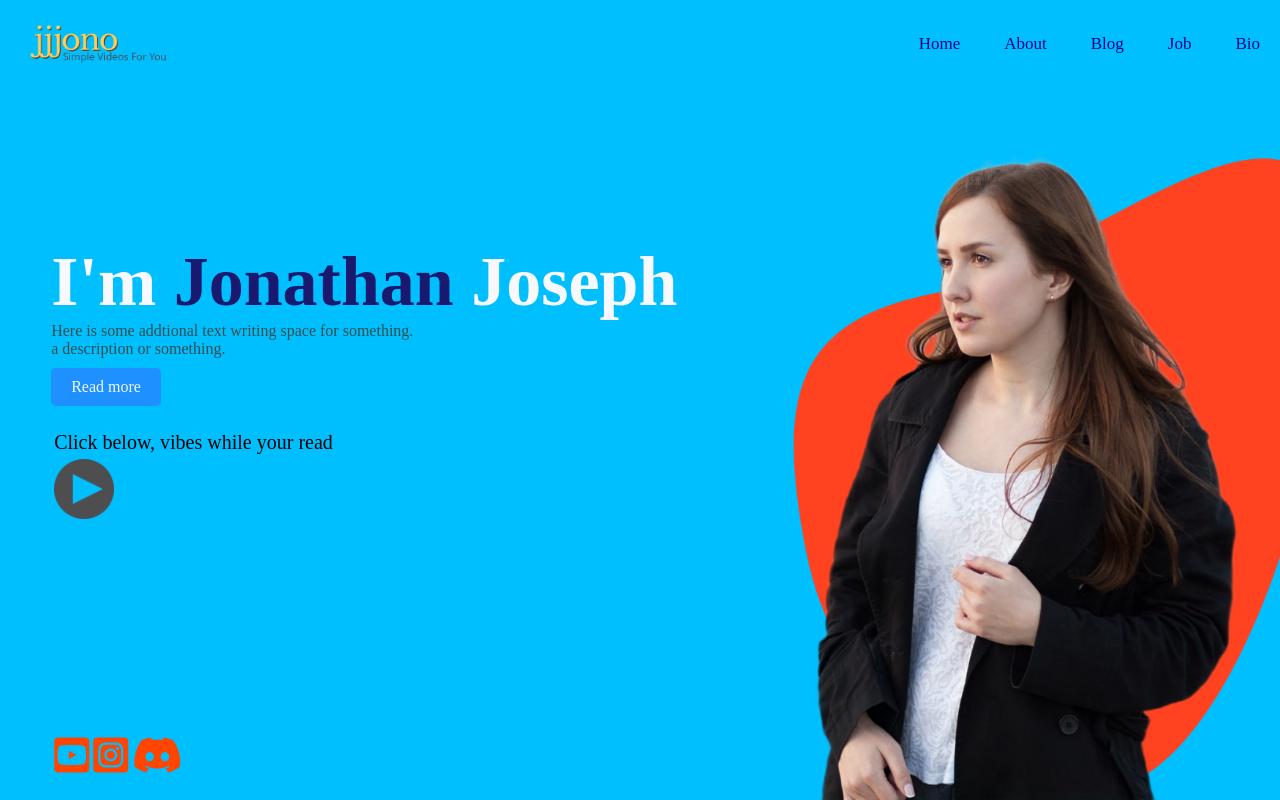
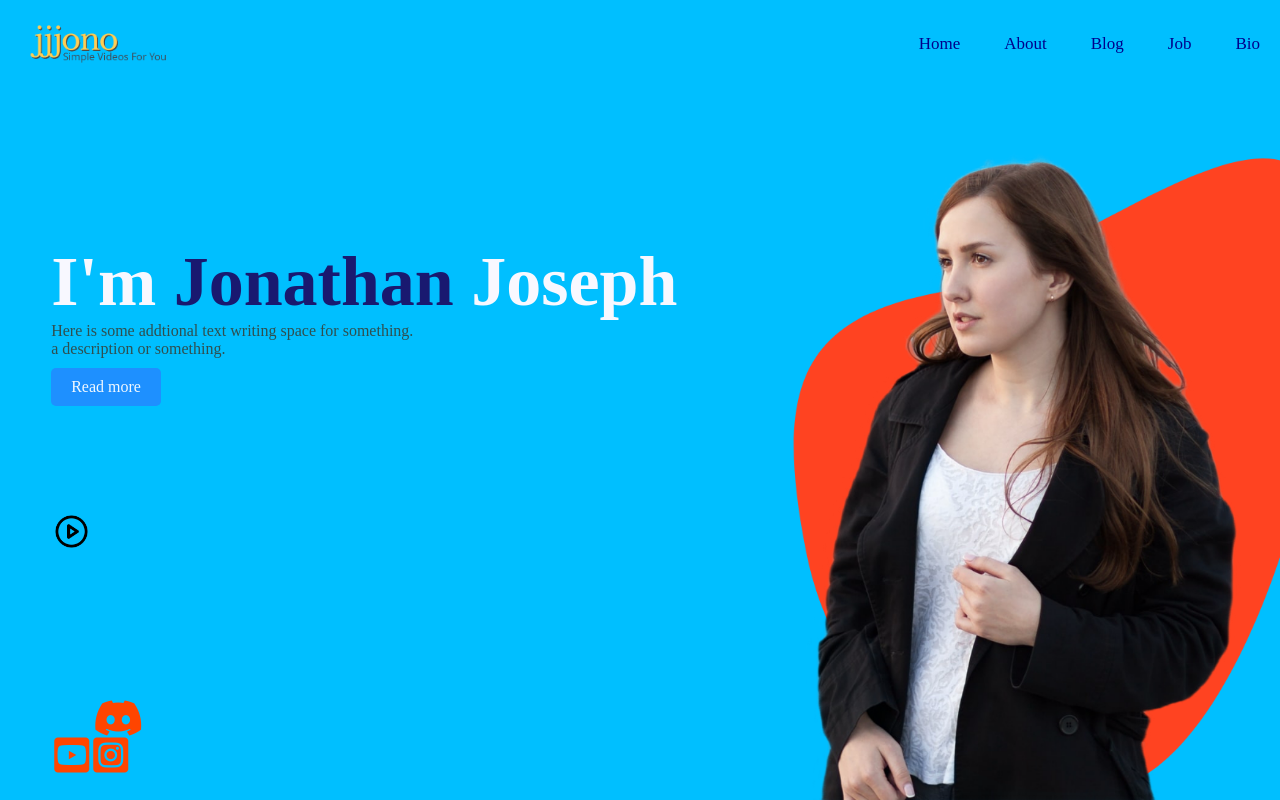
Before and after one commit to jjjono/jjjonoBrand, a plain HTML site: page index.html in a window 1280 px wide. Drawn offline with Linux system fonts and the light colour scheme.

Commit message:
web
webpage live 2

```diff
--- a/index.html
+++ b/index.html
@@ -23,9 +23,9 @@
         <p>Here is some addtional text writing space for something.<br>  a description or something.</p>
             <a href="">Read more</a>
         </div>
-        <div class="right-col">
-        <p>Click below, vibes while your read</p>
-        <img src="photos/iconfinder_play_alt_118620.png" id="icon">
+        <div class="music">
+        <p></p>
+        <img src="photos/playimg.png" id="icon">
         </div>
     </div>
     <div class="image">
@@ -36,6 +36,9 @@
     <div class="links">
     <a href=""><i class="fab fa-youtube-square"></i></a>
     <a href=""><i class="fab fa-instagram-square"></i></a>
+    </div>
+
+    <div class="linksz">
     <a href=""><i class="fab fa-discord"></i></a>
     </div>
 
@@ -50,10 +53,10 @@
     icon.onclick = function(){
         if(mysong.paused){
             mysong.play();
-            icon.src = "photos/pattern.png";
+            icon.src = "photos/pauseimg.png";
         }else{
             mysong.pause();
-            icon.src = "photos/iconfinder_play_alt_118620.png";
+            icon.src = "photos/playimg.png";
         }
 
     }
--- a/style.css
+++ b/style.css
@@ -111,25 +111,33 @@ span{
     color: lightcoral;
 }
 
-.right-col{
+.music{
     margin-left: 9.7%;
-    margin-top: 15px;
+    margin-top: 19px;
     position: relative;
     right: 70px;
-
+    bottom: -79.5px;
     align-items: center;
 }
-.right-col p {
-    font-size: 20px;
-    color: ;
-    font-weight: 400;
-    margin-right: 14px;
-    font-family: "Varela Round";
-    margin-bottom: 5px;
-}
+
 
 #icon{
-    width: 60px;
+    width: 35px;
     cursor: pointer;
 
 }
+
+.linksz{
+    margin-left: 12.75%;
+    margin-top: -77px;
+    position: relative;
+    right: 70px;
+}
+.linksz a {
+    font-size: 40px;
+    color: orangered;
+}
+
+.linksz a:hover{
+    color: lightcoral;
+}
```
Also changed, not shown: photos/iconfinder_play_alt_118620.png (deleted), photos/pauseimg.png (renamed from photos/iconfinder_pause-circle_2561308.png), photos/playIconPng.png (deleted), photos/playimg.png (added).
